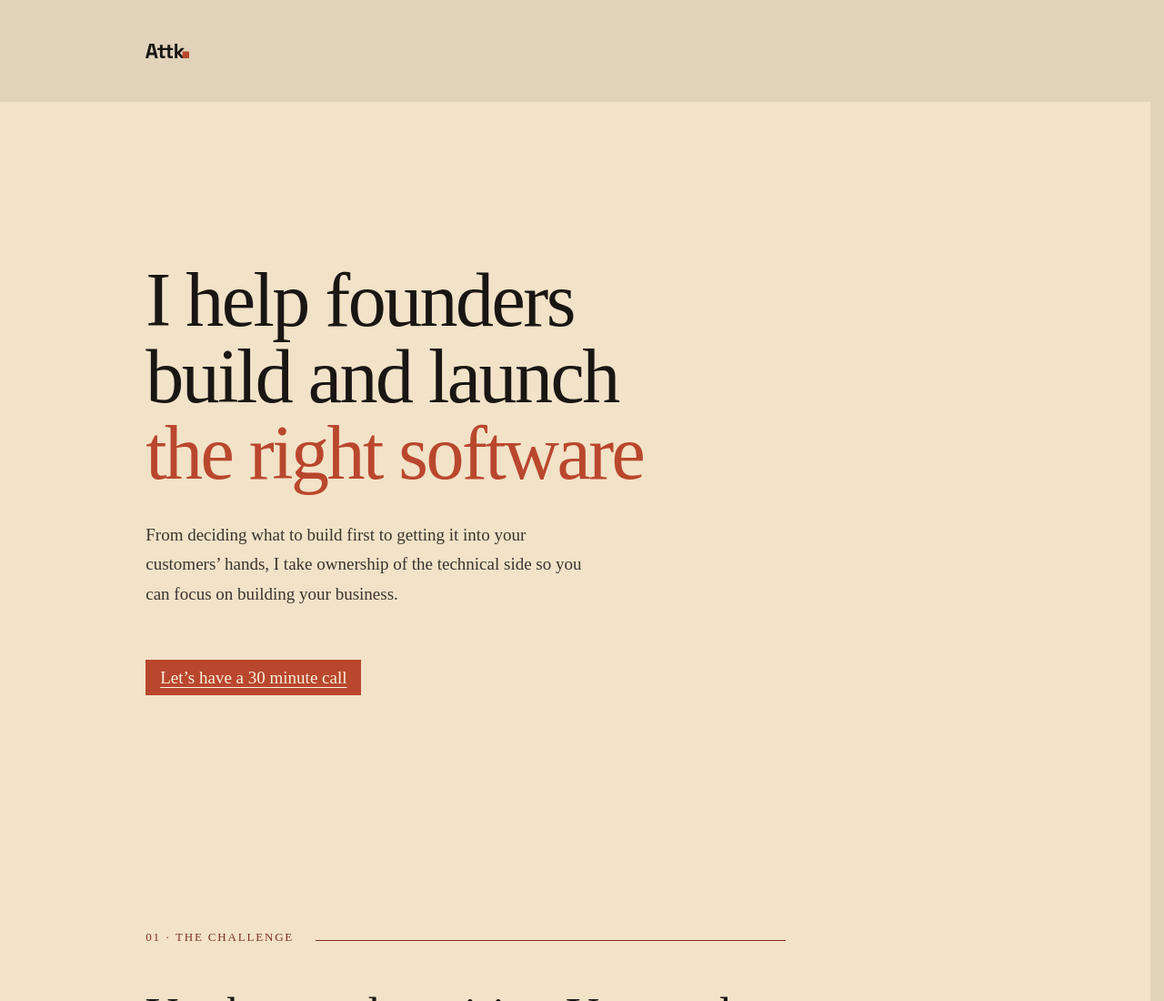
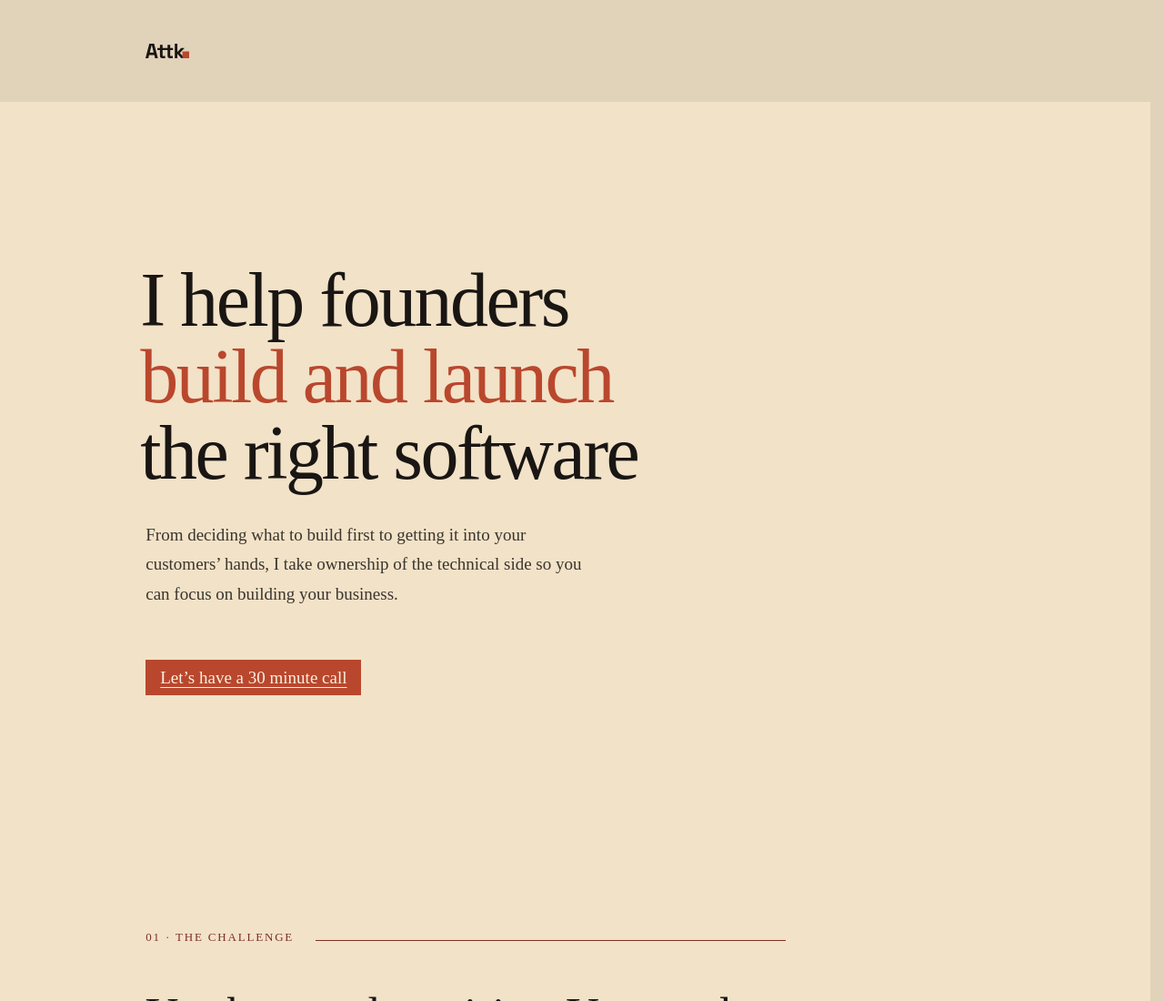
Before and after one commit to attk-io/website, an Astro site: page / in a window 1280 px wide. Shown: the top 1100 px of the page at 91% size. Built offline with nearby package versions, Linux system fonts and the light colour scheme; Astro itself is replaced by a stand-in of ours.

Commit message:
minor tweaks to hero section

```diff
--- a/src/content/hero.md
+++ b/src/content/hero.md
@@ -1,4 +1,4 @@
-# I help founders build and launch <span class="text-plum-9" data-widow-offset="1">the right software</span>
+# <div class="-ml-1.5">I help founders <span class="text-plum-9 text-nowrap">build and launch</span> <span class="" data-widow-offset="0" data-widow-words="3">the right software</span></div>
 
 From deciding what to build first to getting it into your customers’ hands, I take ownership of the technical side so you can focus on building your business.
 
--- a/src/lib/markdown.test.ts
+++ b/src/lib/markdown.test.ts
@@ -117,15 +117,3 @@ test('keeps whitespace outside the selected word group', () => {
     `<p>${span(attributes, `  the${nbsp}right${nbsp}software  `)}</p>`
   );
 });
-
-test('the actual hero allows software to wrap and keeps paragraph widow prevention', () => {
-  const source = readFileSync(
-    new URL('../content/hero.md', import.meta.url),
-    'utf8'
-  );
-  const { body } = renderSectionContent(source);
-  assert.ok(
-    body.includes(`data-widow-offset="1">the${nbsp}right software</span>`)
-  );
-  assert.ok(body.includes(`your${nbsp}business.`));
-});
```
